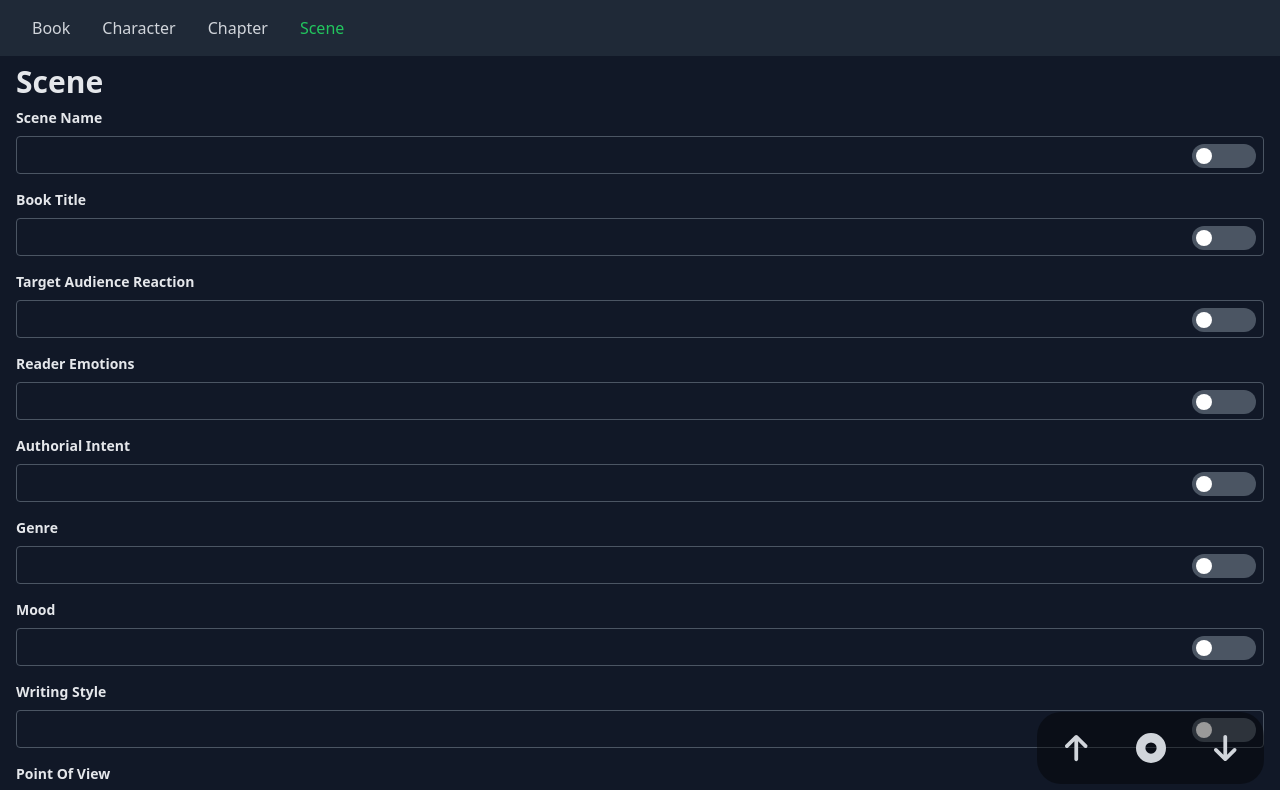
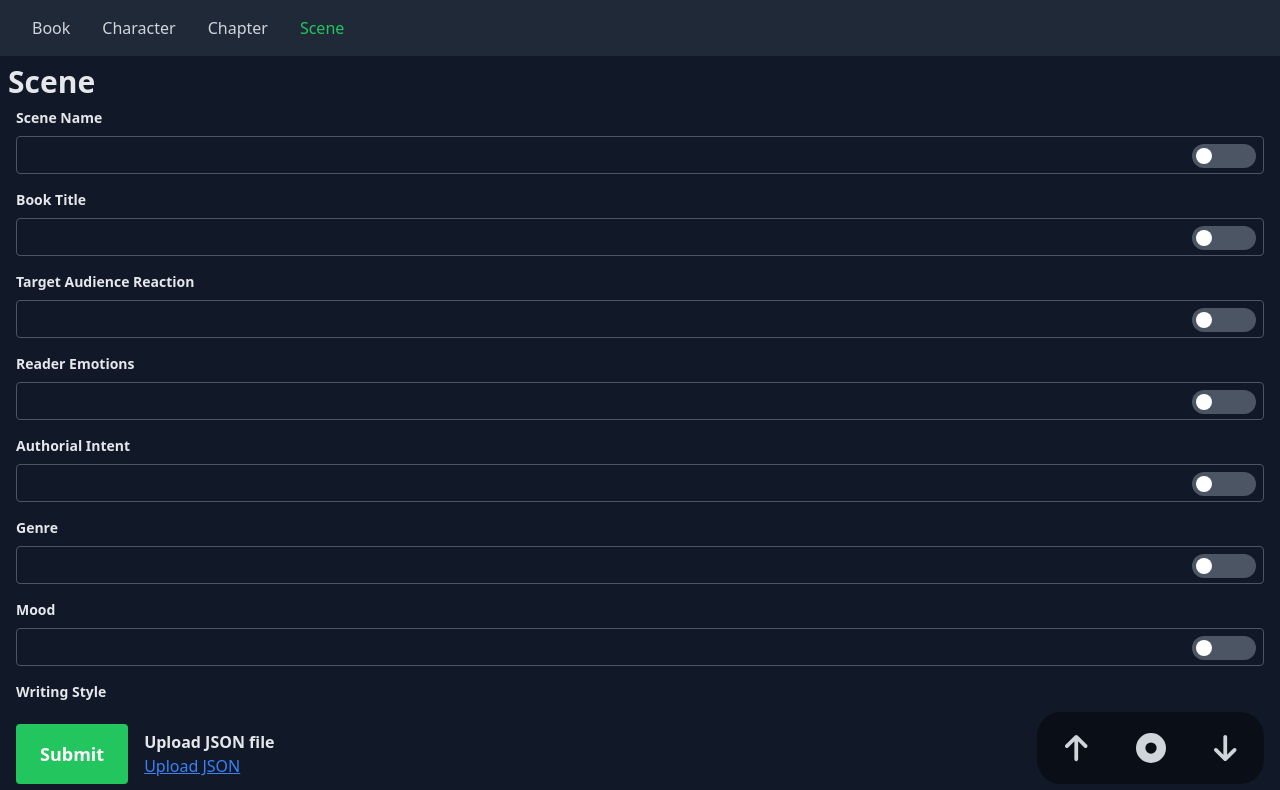
Before and after one commit to darthinvader/NovelGPTJSON, an Angular app: page /scene in a window 1280 px wide. Shown: the top 790 px of the page. Built offline with nearby package versions, Linux system fonts and the light colour scheme.

Commit message:
refactor: submit and uploadJSON to bottom sticky

```diff
--- a/src/app/forms/forms.component.html
+++ b/src/app/forms/forms.component.html
@@ -1,5 +1,7 @@
+<h1 class="mx-2 my-2 text-gray-200 text-3xl font-bold pb-50">{{title}}</h1>
+<div class="pb-24">
+
   <form [formGroup]="dynamicForm" (ngSubmit)="submit()" class="mx-4 my-2">
-  <h1 class="text-gray-200 text-3xl font-bold mb-2">{{title}}</h1>
     <ng-container *ngFor="let ctrl of getObjectEntries(dynamicForm.controls) trackBy: trackByFn">
       <ng-container *ngIf="isFormGroup(ctrl.value); else notGroup">
         <ng-container *ngTemplateOutlet="object; context:{controlName: ctrl.key, control: ctrl.value}"></ng-container>
@@ -13,20 +15,8 @@
         </ng-template>
       </ng-template>
     </ng-container>
-  <button type="button" (click)="submit()"
-    class="text-lg mt-2 bg-green-500 hover:bg-green-700 text-white font-bold py-4 px-6 rounded transform transition duration-500 ease-in-out hover:scale-105">
-    Submit
-  </button>
-  <label class="block text-gray-200 text-md font-bold mb-2 mt-4">Upload JSON file</label>
-  <!-- Add this part to your template -->
-  <div class="mt-2">
-    <label for="jsonUpload" class="cursor-pointer text-blue-500 hover:text-blue-700 underline">
-      Upload JSON
-    </label>
-    <input type="file" id="jsonUpload" style="display: none" (change)="handleFileInput($event)">
+  </form>
 </div>
-</form>
-
 
 
 
@@ -111,3 +101,17 @@
   </app-card>
 
 </ng-template>
+
+<div class="flex gap-4 fixed bottom-0 left-0 bg-gray-900 w-full p-4 z-5">
+  <button type="button" (click)="submit()"
+    class="text-lg bg-green-500 hover:bg-green-700 text-white font-bold py-4 px-6 rounded transform transition duration-500 ease-in-out hover:scale-105">
+    Submit
+  </button>
+  <div class="flex flex-col justify-center ">
+    <label class="block text-gray-200 text-md font-bold ">Upload JSON file</label>
+    <label for="jsonUpload" class="cursor-pointer text-blue-500 hover:text-blue-700 underline">
+      Upload JSON
+    </label>
+    <input type="file" id="jsonUpload" class="hidden" (change)="handleFileInput($event)">
+  </div>
+</div>
```
Lines whose indentation alone changed are shown as unchanged.
